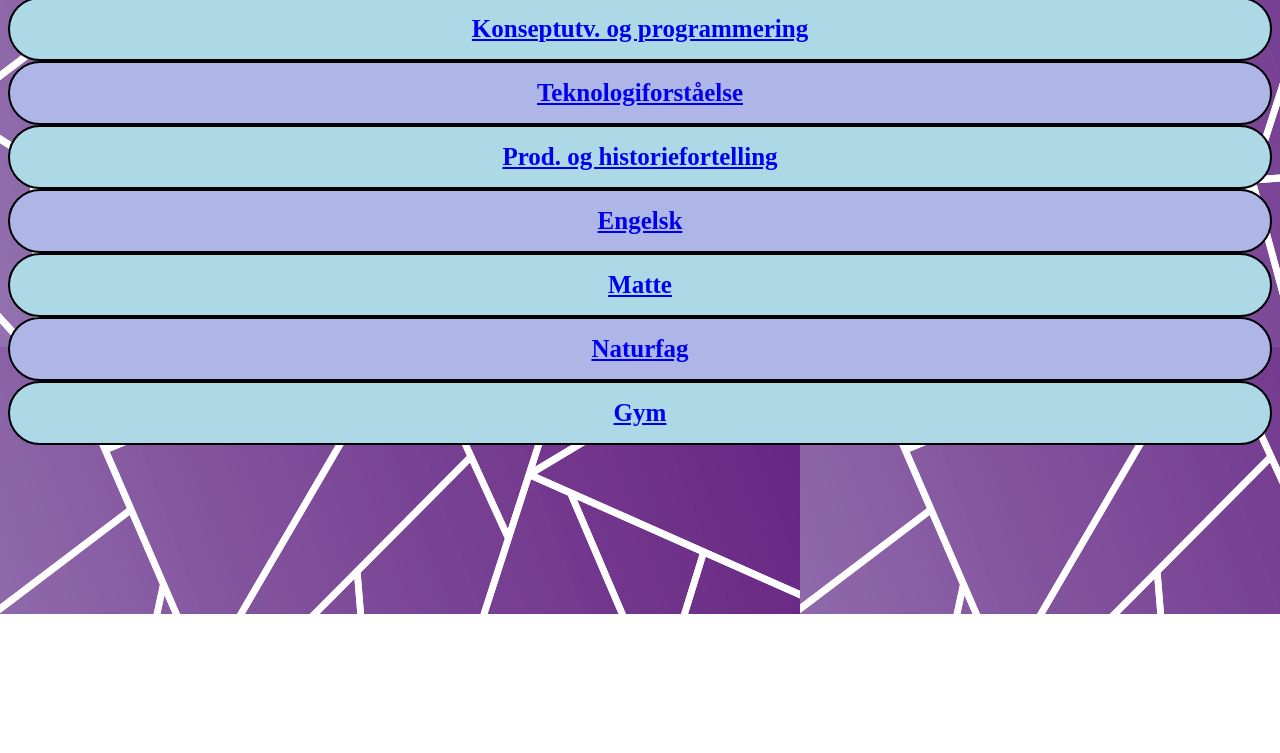
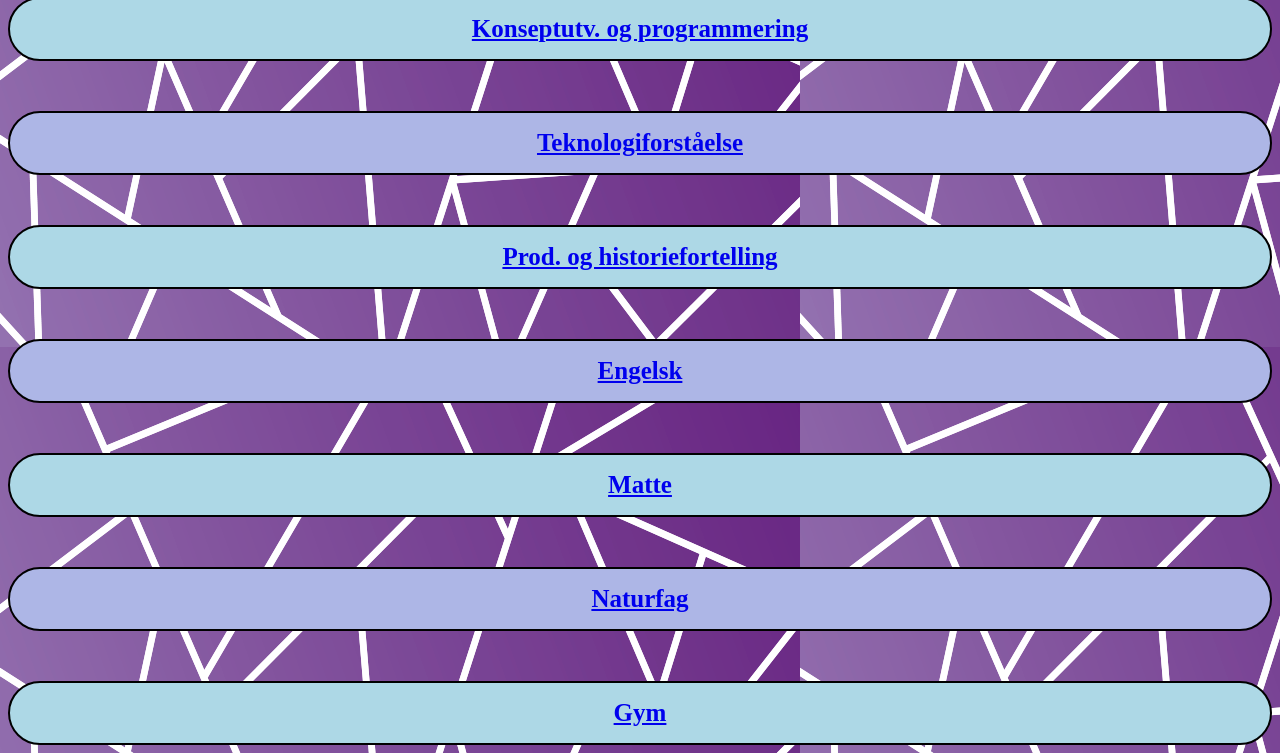
Before and after one commit to MiniMalin/Skoleoppgave, a plain HTML site: page fag/fag.html in a window 1280 px wide. Shown: the part 186-939 px from the top of the page. Before the commit the page ends 800 px from the top, so only its background shows below. Drawn offline with Linux system fonts and the light colour scheme.

Commit message:
grid gap

```diff
--- a/style.css
+++ b/style.css
@@ -18,6 +18,7 @@
   grid-template-columns: repeat(8, 2fl);
   grid-template-rows: repeat(4, 2fl);
   display: grid;
+  grid-gap: 50px;
 }
 body {
   background-image: url("/Skoleoppgave/filer/Bakgrunn/Purple.png");
```
